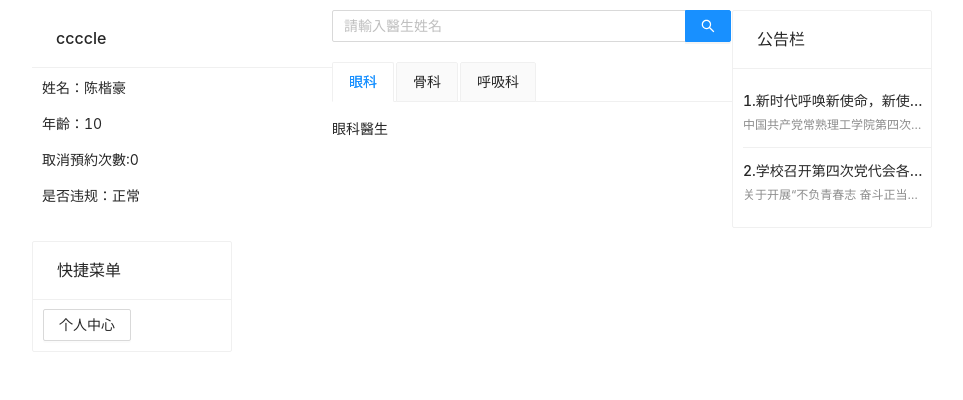
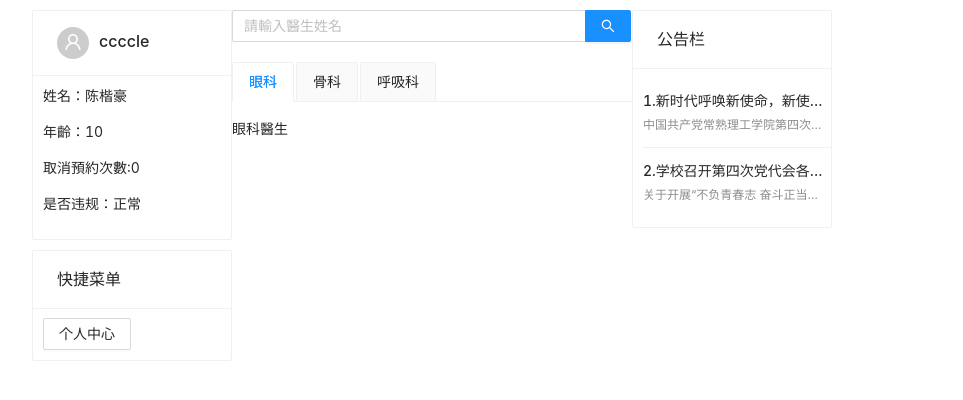
Before and after one commit to kongmingLatern/hospitalOrder, a Vue app in the folder frontend/: page /order in a window 1280 px wide. Shown: the top 400 px of the page, without its empty margins (208-1171 px from the left). Built offline with nearby package versions, Linux system fonts and the light colour scheme.

Commit message:
feat: add UserCard.vue

```diff
--- a/frontend/src/views/order/UserCard.vue
+++ b/frontend/src/views/order/UserCard.vue
@@ -1,5 +1,13 @@
 <template>
-  <a-card :title="userInfo.userName" style="width: 300px" :bordered="false">
+  <a-card style="width: 200px">
+    <template #title>
+      <Avatar size="medium">
+        <template #icon>
+          <UserOutlined />
+        </template>
+      </Avatar>
+      <span class="ml-2">{{userInfo.userName}}</span>
+    </template>
     <p>姓名：{{ userInfo.realName}}</p>
     <p>年齡：{{ userInfo.age}}</p>
     <p>取消預約次數:{{ userInfo.cancelCount}}</p>
@@ -9,11 +17,15 @@
 
 <script setup lang='ts'>
 import type { UserType } from '@/type';
+import { UserOutlined } from '@ant-design/icons-vue';
+import Avatar from './Avatar.vue';
 const props = defineProps<{
   userInfo: UserType;
 }>();
 </script>
 
 <style scoped>
-
+.ml-2 {
+  margin-left: 10px;
+}
 </style>
```
